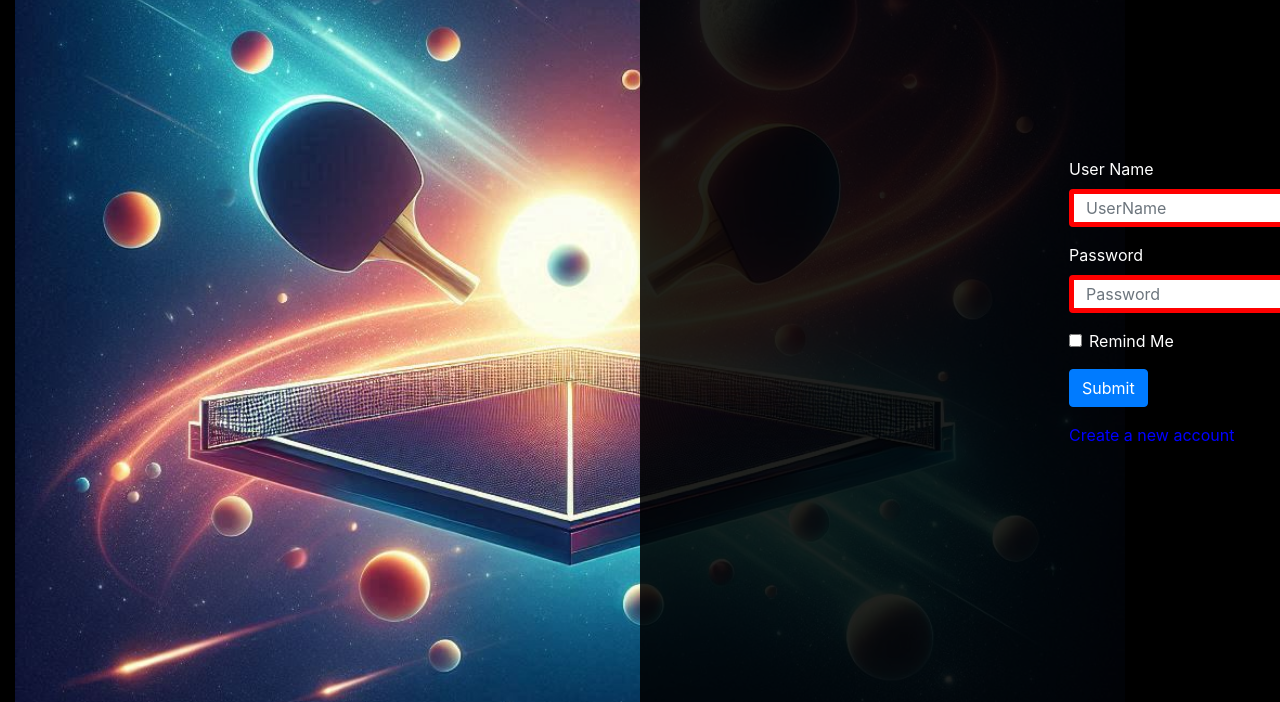
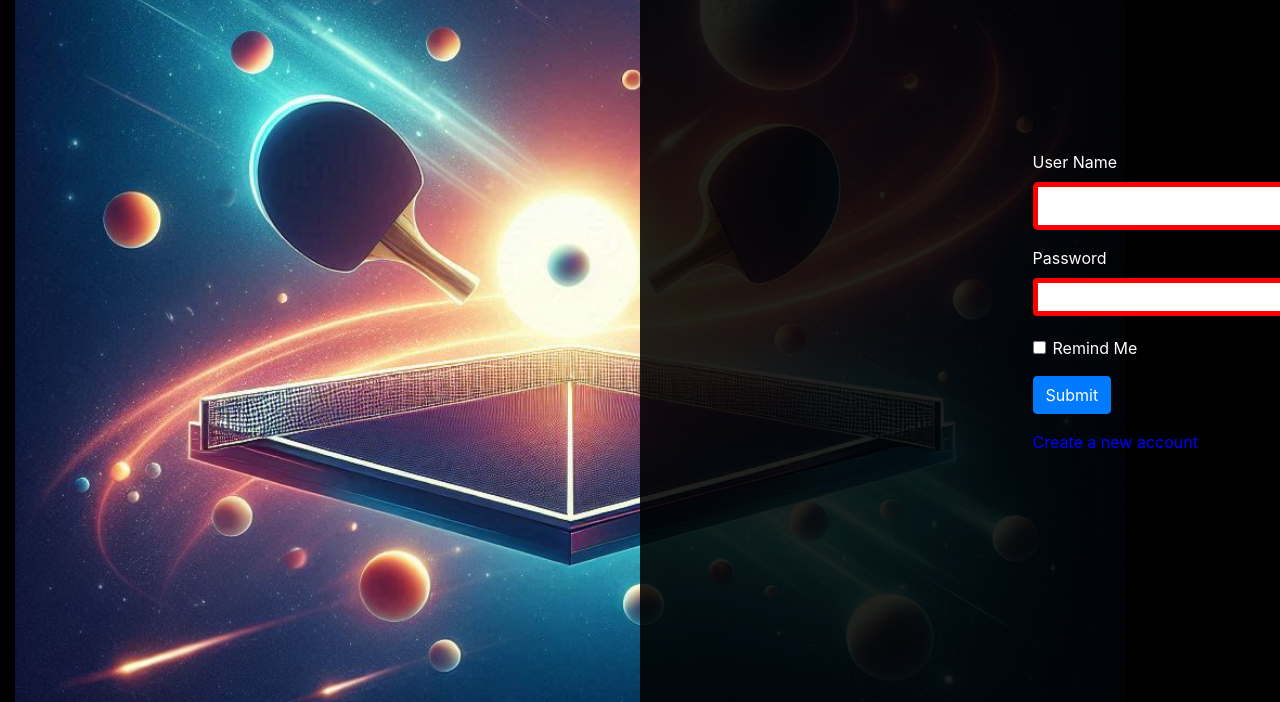
Before and after one commit to JuaaAntonio86/Sign-up-Form, a plain HTML site: page index.html in a window 1280 px wide. Shown: the part 98-800 px from the top of the page. Drawn offline with nearby package versions, Linux system fonts and the light colour scheme.

Commit message:
updating form visuals

```diff
--- a/index.html
+++ b/index.html
@@ -3,9 +3,10 @@
 <head>
 	<meta charset="UTF-8">
 	<meta name="viewport" content="width=device-width, initial-scale=1.0">
-	<title>Transcendece Pong</title>
+	<title>Transcendece Pong: Sign-up Form</title>
 	<link rel="stylesheet" href="style.css">
 	<link href="https://stackpath.bootstrapcdn.com/bootstrap/4.5.2/css/bootstrap.min.css" rel="stylesheet">
+	<link rel="shortcut icon" href="imgs/favicon.ico" type="image/x-icon" />
 	<script src="script.js" defer></script>
 </head>
 <body>
@@ -18,11 +19,13 @@
 			<form>
 				<div class="form-group">
 					<label for="username">User Name</label>
-					<input type="text" class="form-control" name="username" id="username" pattern="[A-Za-z]+" title="Only letters are allowed" placeholder="UserName" required>
+					<input type="text" class="form-control form-control-lg"  name="username" id="username" pattern="[A-Za-z]+" title="Only letters are allowed" required>
 				</div>
 				<div class="form-group">
-					<label for="password">Password</label>
-					<input type="password" class="form-control" name="password" id="password" minlength="8" title="Password must be at least 8 characters long"  placeholder="Password" required>
+					<label for="inputPassword5" class="form-label">Password</label>
+					<input type="password" id="inputPassword5" class="form-control" aria-describedby="passwordHelpBlock" required>
+					<div id="passwordHelpBlock" class="form-text">
+				</div>
 				</div>
 				<div class="form-group form-check">
 					<input type="checkbox" class="form-check-input" id="rememberMe">
```
Also changed, not shown: imgs/favicon.ico (added).
